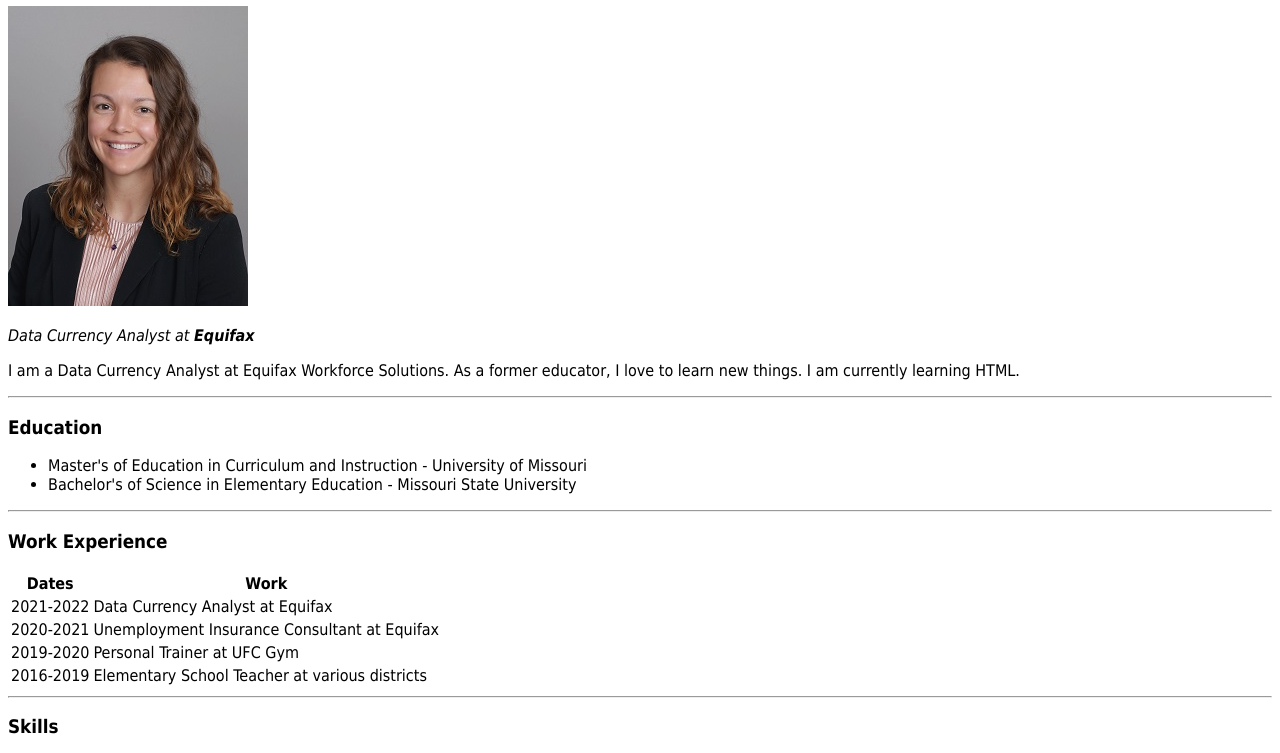
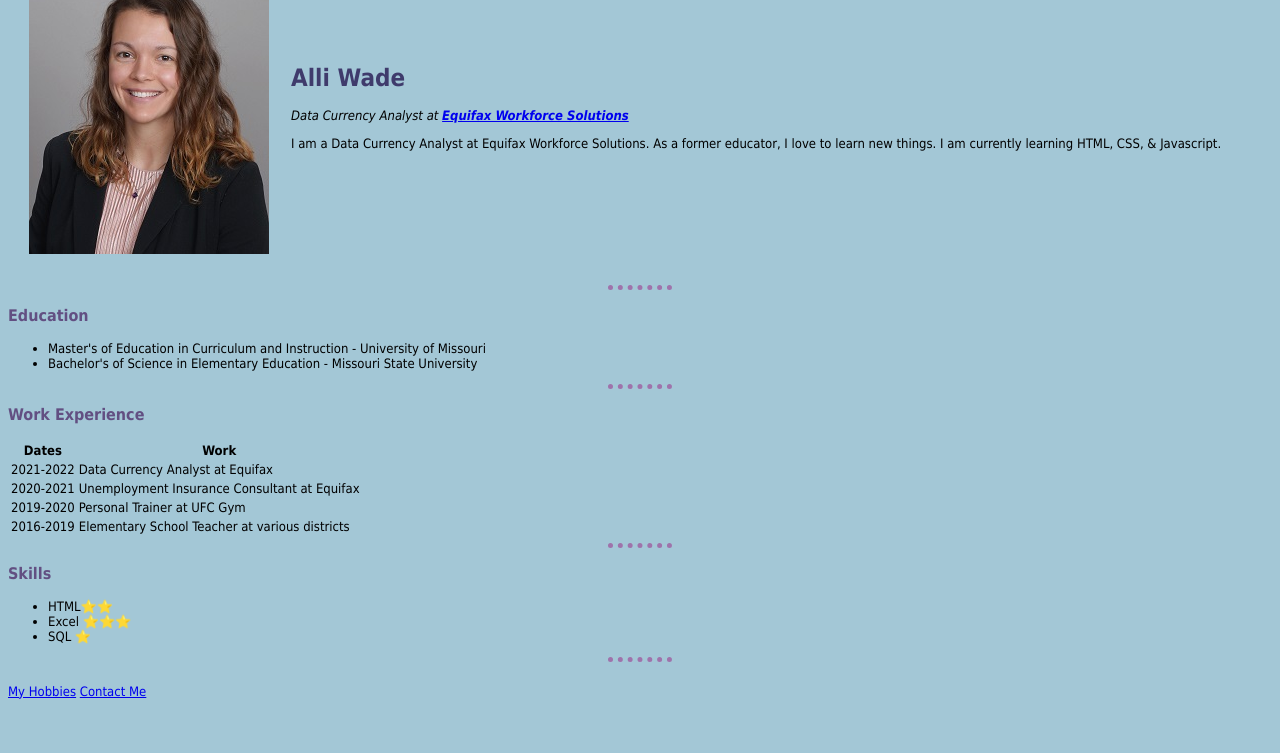
Before and after one commit to alliw153/allicv, a plain HTML site: page index.html in a window 1280 px wide. Shown: the part 75-828 px from the top of the page. After the commit the page ends 800 px from the top, so only its background shows below. Drawn offline with Linux system fonts and the light colour scheme.

Commit message:
Update index.html

```diff
--- a/index.html
+++ b/index.html
@@ -1,15 +1,21 @@
-
 <!DOCTYPE html>
 <html>
     <head>
         <meta charset="utf-8">
         <title>Alli's Personal Site</title>
+        <link rel="stylesheet" href="style.css">
     </head>
-    <body style="font-family: Tahoma">
-        <h1>Alli Wade</h1>
-        <img src="alliheadshot.jpg" alt="Alli headshot">
-        <p><em>Data Currency Analyst at <b>Equifax</b></em></p>
-        <p>I am a Data Currency Analyst at Equifax Workforce Solutions. As a former educator, I love to learn new things. I am currently learning HTML.</p>
+    <body>
+        <table cellspacing="20">
+            <tr>
+                <td><img src="alliheadshot.jpg" alt="Alli headshot"></td>
+                <td>
+                    <h1>Alli Wade</h1>
+                    <p><em>Data Currency Analyst at <strong><a href="https://workforce.equifax.com/"> Equifax Workforce Solutions </a></strong></em></p>
+                    <p>I am a Data Currency Analyst at Equifax Workforce Solutions. As a former educator, I love to learn new things. I am currently learning HTML, CSS, & Javascript.</p>
+                </td>
+            </tr>
+        </table>
         <hr>
         <h3>Education</h3>
         <ul>
```
